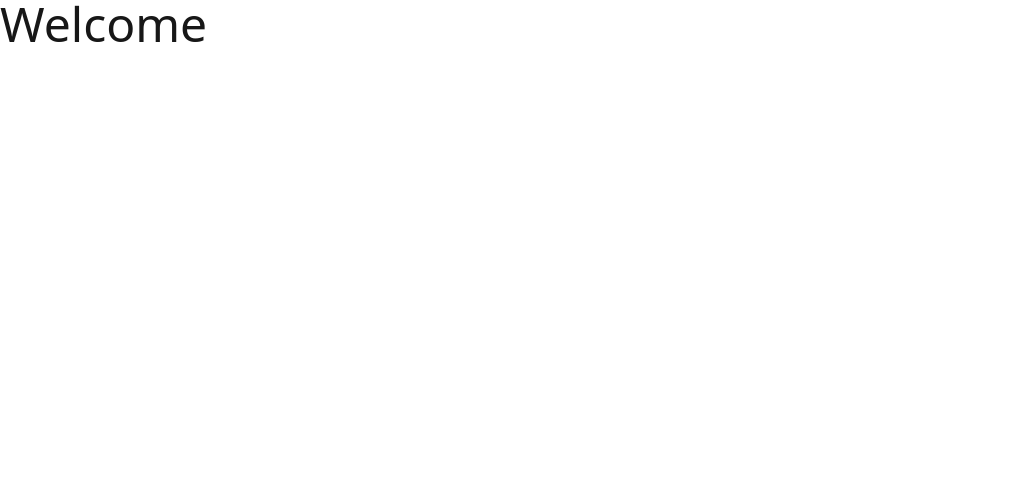
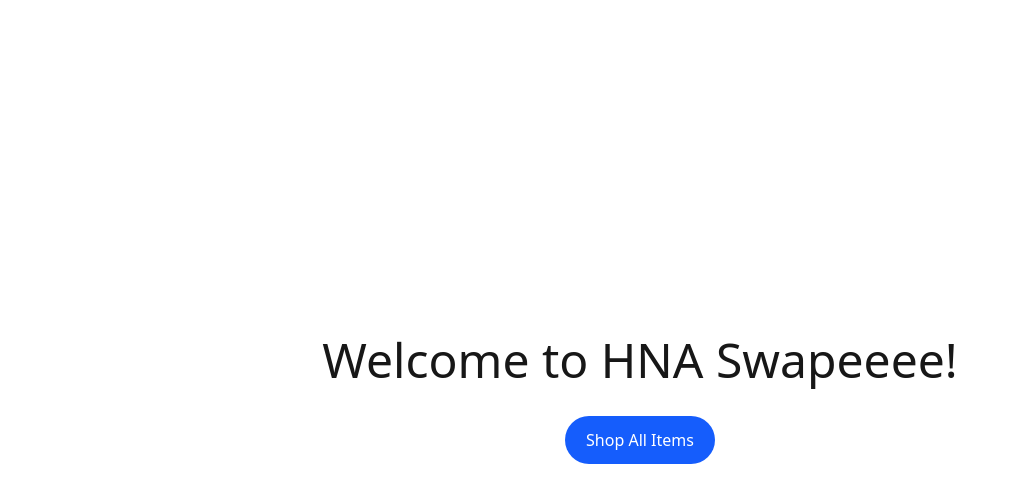
Before and after one commit to HolyNamesAcademy/Projects-II-25-26, a Next.js app in the folder frontend/: page / in a window 1280 px wide. Shown: the top 502 px of the page, without its empty margins (0-1016 px from the left). Built offline with nearby package versions, Linux system fonts and the light colour scheme.

Commit message:
Formatted button and text for opening page

```diff
--- a/frontend/src/app/layout.tsx
+++ b/frontend/src/app/layout.tsx
@@ -12,8 +12,8 @@ export default function RootLayout({
   children: React.ReactNode;
 }>) {
   return (
-    <html lang="en">
-      <body className="antialiased">
+    <html lang="en h-full">
+      <body className="antialiased h-full">
         {children}
       </body>
     </html>
--- a/frontend/src/app/page.tsx
+++ b/frontend/src/app/page.tsx
@@ -4,10 +4,11 @@ import PrimaryButton from "@/components/primaryButton";
 export default function Home() {
   return (
     <div>
-      <main className="flex flex-col gap-[32px] row-start-2 items-center sm:items-start">
-        <h1 className="text-5xl">
-          Welcome
-        </h1>
+      <main className="flex flex-col gap-[32px] row-start-2 items-center h-screen align-middle justify-center">
+          <h1 className="text-5xl align-middle">
+            Welcome to HNA Swapeeee!
+          </h1>
+          <PrimaryButton text="Shop All Items" href ="/shop" />
       </main>
       <footer className="row-start-3 flex gap-[24px] flex-wrap items-center justify-center">
       </footer>
```
